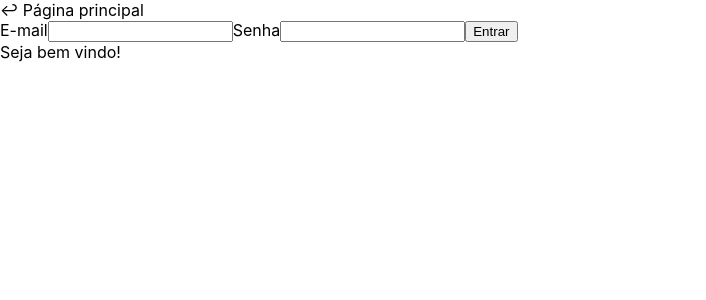
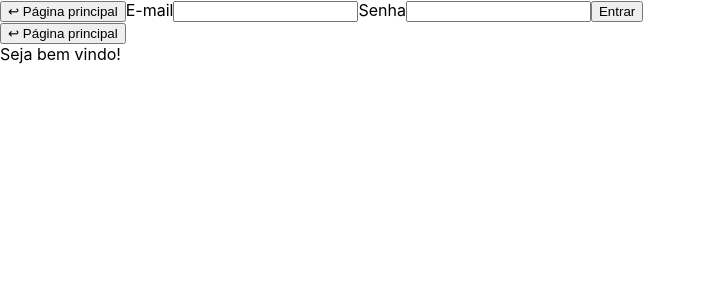
Before and after one commit to estefaneluz/react-router-dom, a React (Create React App) app in the folder classe-01/: page / in a window 1280 px wide. Shown: the top 300 px of the page, without its empty margins (0-706 px from the left). Built offline with nearby package versions, Linux system fonts and the light colour scheme.

Commit message:
componente VoltarHome criado

```diff
--- a/classe-01/src/components/Login/index.js
+++ b/classe-01/src/components/Login/index.js
@@ -1,7 +1,9 @@
+import VoltarHome from '../VoltarHome'
+
 export default function Login() {
   return (
     <div>
-      <div> ↩ Página principal</div>
+      <VoltarHome />
       <forms>
         <label>E-mail</label>
         <input type="text" />
--- a/classe-01/src/components/Profile/index.js
+++ b/classe-01/src/components/Profile/index.js
@@ -1,3 +1,10 @@
+import VoltarHome from '../VoltarHome'
+
 export default function Profile() {
-  return <div>Seja bem vindo!</div>
+  return (
+    <div>
+      <VoltarHome />
+      <div>Seja bem vindo!</div>
+    </div>
+  )
 }
--- /dev/null
+++ b/classe-01/src/components/VoltarHome/index.js
@@ -0,0 +1,3 @@
+export default function VoltarHome() {
+  return <button> ↩ Página principal</button>
+}
```
